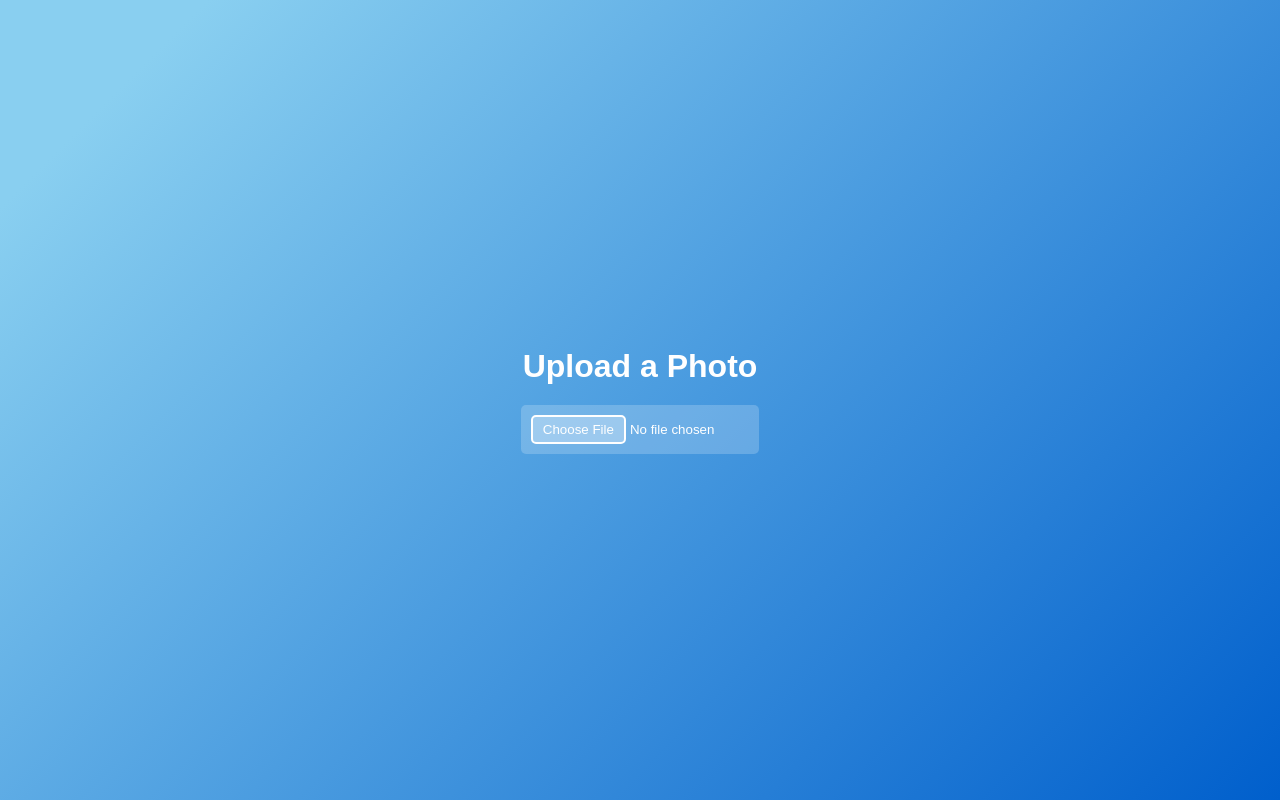
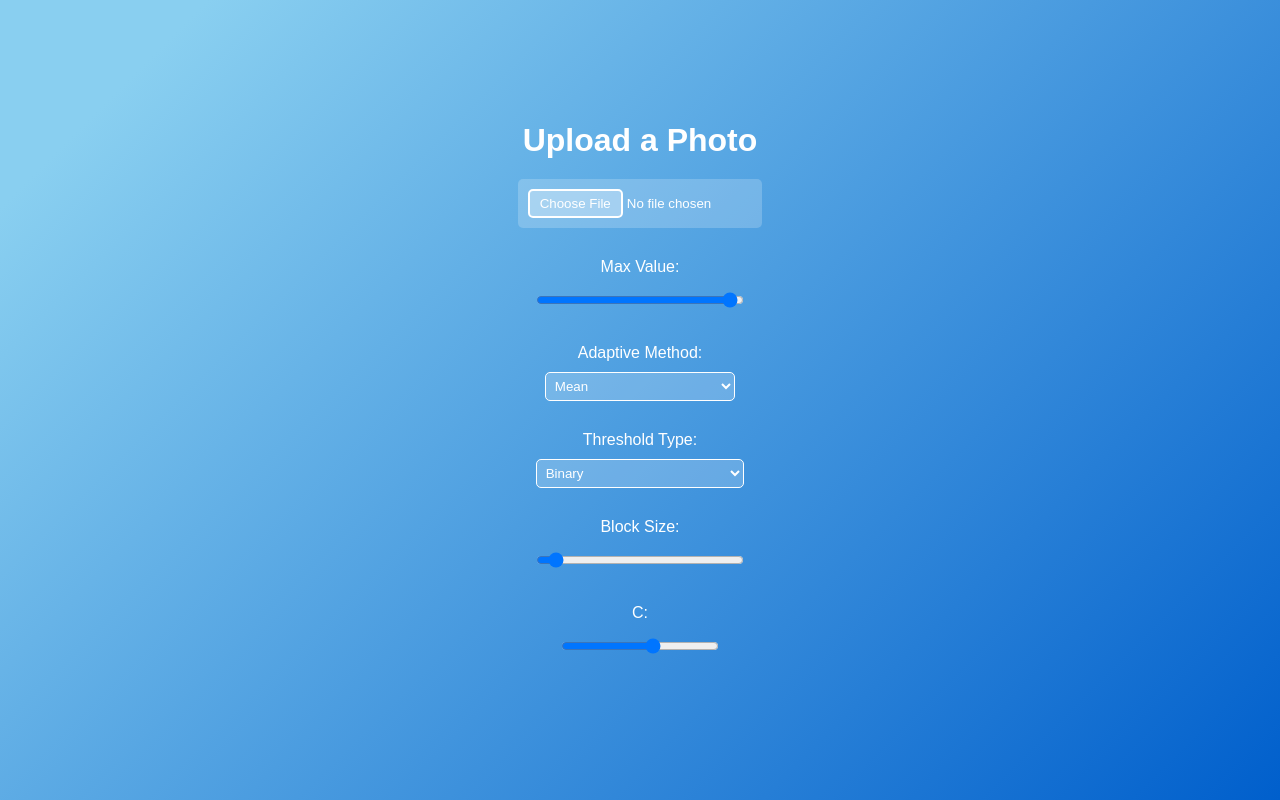
Before and after one commit to Rtycz/img_to_stl_converter, a Flask app: page / in a window 1280 px wide. Run offline with Flask 3, Linux system fonts and the light colour scheme.

Commit message:
[CNOV-7] add opencv binarization (#8)
* [CONV-7] add discolour image

* [CONV-7] add fast adaptiveThreshold parameters

* [CONV-7] fix problem with only first working

---------

Co-authored-by: Kurdyukov Anton Gennadyevich <akurdyukov@ozon.ru>

```diff
--- a/app.py
+++ b/app.py
@@ -1,16 +1,20 @@
-from flask import Flask, render_template, request, redirect, url_for, jsonify
+from flask import Flask, render_template, request, redirect, url_for, jsonify, send_from_directory
 import os
 from datetime import datetime, timedelta
 import threading
 import time
+import cv2
+import numpy as np
+from werkzeug.utils import secure_filename
 
 app = Flask(__name__)
 app.config['UPLOAD_FOLDER'] = 'static/uploads'
+app.config['PROCESSED_FOLDER'] = 'static/processed'
 app.config['MAX_AGE'] = timedelta(minutes=30)  # Установите время жизни файла
 
-# Убедитесь, что папка для загрузок существует
-if not os.path.exists(app.config['UPLOAD_FOLDER']):
-    os.makedirs(app.config['UPLOAD_FOLDER'])
+# Убедитесь, что папки для загрузок и обработанных файлов существуют
+os.makedirs(app.config['UPLOAD_FOLDER'], exist_ok=True)
+os.makedirs(app.config['PROCESSED_FOLDER'], exist_ok=True)
 
 @app.route('/')
 def index():
@@ -29,12 +33,44 @@ def upload_photo():
     if photo:
         # Генерация префикса на основе текущей даты и времени
         prefix = datetime.now().strftime("%d_%m_%Y_%H_%M_%S_%f")[:-4]
-        filename = f"{prefix}_{photo.filename}"
+        filename = f"{prefix}_{secure_filename(photo.filename)}"
         photo_path = os.path.join(app.config['UPLOAD_FOLDER'], filename)
         photo.save(photo_path)
-        return jsonify({'message': 'Photo uploaded successfully!', 'filename': filename})
+
+        # Обработка изображения с параметрами по умолчанию
+        processed_filename = process_image(photo_path, filename)
+
+        return jsonify({'message': 'Photo uploaded and processed successfully!', 'filename': filename, 'processed_filename': processed_filename})
 
     return jsonify({'error': 'Upload failed'}), 500
+
+@app.route('/process-image', methods=['POST'])
+def process_image_with_params():
+    data = request.get_json()
+    filename = data.get('filename')
+    maxValue = int(data.get('maxValue', 255))
+    adaptiveMethod = data.get('adaptiveMethod', 'ADAPTIVE_THRESH_GAUSSIAN_C')
+    thresholdType = data.get('thresholdType', 'THRESH_BINARY')
+    blockSize = int(data.get('blockSize', 11))
+    C = int(data.get('C', 2))
+
+    photo_path = os.path.join(app.config['UPLOAD_FOLDER'], filename)
+    processed_filename = process_image(photo_path, filename, maxValue, adaptiveMethod, thresholdType, blockSize, C)
+
+    return jsonify({'processed_filename': processed_filename})
+
+def process_image(photo_path, filename, maxValue=255, adaptiveMethod='ADAPTIVE_THRESH_GAUSSIAN_C', thresholdType='THRESH_BINARY', blockSize=11, C=2):
+    # Чтение изображения
+    image = cv2.imread(photo_path, cv2.IMREAD_GRAYSCALE)
+    # Применение адаптивного порога
+    adaptive_method = getattr(cv2, adaptiveMethod)
+    threshold_type = getattr(cv2, thresholdType)
+    processed_image = cv2.adaptiveThreshold(image, maxValue, adaptive_method, threshold_type, blockSize, C)
+    # Сохранение обработанного изображения
+    processed_filename = f"processed_{filename}"
+    processed_path = os.path.join(app.config['PROCESSED_FOLDER'], processed_filename)
+    cv2.imwrite(processed_path, processed_image)
+    return processed_filename
 
 @app.route('/delete', methods=['POST'])
 def delete_photos():
@@ -42,23 +78,24 @@ def delete_photos():
     filenames = data.get('filenames', [])
     for filename in filenames:
         file_path = os.path.join(app.config['UPLOAD_FOLDER'], filename)
+        processed_path = os.path.join(app.config['PROCESSED_FOLDER'], f"processed_{filename}")
         if os.path.exists(file_path):
             os.remove(file_path)
-            print(f"Deleted {filename}")
-        else:
-            print(f"File {filename} not found!")
+        if os.path.exists(processed_path):
+            os.remove(processed_path)
     return 'Photos deleted successfully!'
 
 def cleanup_old_files():
     """Удаление файлов, которые старше установленного времени жизни."""
     now = datetime.now()
-    for filename in os.listdir(app.config['UPLOAD_FOLDER']):
-        file_path = os.path.join(app.config['UPLOAD_FOLDER'], filename)
-        if os.path.isfile(file_path):
-            file_time = datetime.fromtimestamp(os.path.getmtime(file_path))
-            if now - file_time > app.config['MAX_AGE']:
-                os.remove(file_path)
-                print(f"Deleted {filename}")
+    for folder in [app.config['UPLOAD_FOLDER'], app.config['PROCESSED_FOLDER']]:
+        for filename in os.listdir(folder):
+            file_path = os.path.join(folder, filename)
+            if os.path.isfile(file_path):
+                file_time = datetime.fromtimestamp(os.path.getmtime(file_path))
+                if now - file_time > app.config['MAX_AGE']:
+                    os.remove(file_path)
+                    print(f"Deleted {filename}")
 
 def start_cleanup_thread():
     """Запуск фонового потока для периодической очистки старых файлов."""
--- a/static/js/script.js
+++ b/static/js/script.js
@@ -1,4 +1,4 @@
-// static/js/scripts.js
+// static/js/script.js
 
 let uploadedFilenames = []; // Список для хранения имен загруженных файлов
 
@@ -9,11 +9,14 @@ document.getElementById('photoInput').addEventListener('change', function(event)
         const preview = document.getElementById('preview');
         const loader = document.getElementById('loader');
         const previewImage = document.getElementById('previewImage');
+        const processedImageContainer = document.getElementById('processedImageContainer');
+        const processedImage = document.getElementById('processedImage');
 
         // Показать индикатор загрузки
         loader.style.display = 'block';
         preview.style.display = 'block';
         previewImage.style.display = 'none';
+        processedImageContainer.style.display = 'none';
 
         reader.onload = function(e) {
             // Отображение превью изображения после загрузки
@@ -34,6 +37,8 @@ document.getElementById('photoInput').addEventListener('change', function(event)
         }).then(response => response.json())
           .then(data => {
               uploadedFilenames.push(data.filename); // Добавление имени файла в список
+              // Отображение обработанного изображения
+              updateProcessedImage(data.filename);
           }).catch(error => {
               console.error('Ошибка при загрузке фото:', error);
           });
@@ -58,3 +63,49 @@ window.addEventListener('beforeunload', function(event) {
           });
     }
 });
+
+// Функция для обновления обработанного изображения
+function updateProcessedImage(filename) {
+    const maxValue = document.getElementById('maxValue').value;
+    const adaptiveMethod = document.getElementById('adaptiveMethod').value;
+    const thresholdType = document.getElementById('thresholdType').value;
+    const blockSize = document.getElementById('blockSize').value;
+    const C = document.getElementById('C').value;
+
+    fetch('/process-image', {
+        method: 'POST',
+        headers: {
+            'Content-Type': 'application/json'
+        },
+        body: JSON.stringify({
+            filename,
+            maxValue,
+            adaptiveMethod,
+            thresholdType,
+            blockSize,
+            C
+        })
+    }).then(response => response.json())
+      .then(data => {
+          const processedImage = document.getElementById('processedImage');
+          const processedImageContainer = document.getElementById('processedImageContainer');
+          processedImage.src = `/static/processed/${data.processed_filename}?t=${new Date().getTime()}`;
+          processedImageContainer.style.display = 'block';
+      }).catch(error => {
+          console.error('Ошибка при обработке изображения:', error);
+      });
+}
+
+// Обработчики изменения параметров
+document.getElementById('maxValue').addEventListener('input', updateProcessedImageWithCurrentFilename);
+document.getElementById('adaptiveMethod').addEventListener('change', updateProcessedImageWithCurrentFilename);
+document.getElementById('thresholdType').addEventListener('change', updateProcessedImageWithCurrentFilename);
+document.getElementById('blockSize').addEventListener('input', updateProcessedImageWithCurrentFilename);
+document.getElementById('C').addEventListener('input', updateProcessedImageWithCurrentFilename);
+
+function updateProcessedImageWithCurrentFilename() {
+    if (uploadedFilenames.length > 0) {
+        const currentFilename = uploadedFilenames[uploadedFilenames.length - 1];
+        updateProcessedImage(currentFilename);
+    }
+}
--- a/templates/index.html
+++ b/templates/index.html
@@ -11,6 +11,7 @@
             margin: 0;
             padding: 0;
             display: flex;
+            flex-direction: column;
             justify-content: center;
             align-items: center;
             height: 100vh;
@@ -87,17 +88,56 @@
             background-color: rgba(255, 255, 255, 0.5);
         }
 
+        /* Стили для контейнера обработанного изображения */
+        #processedImageContainer {
+            margin: 20px auto;
+            display: none;
+            border: 2px solid #fff;
+            border-radius: 10px;
+            overflow: hidden;
+        }
+
+        #processedImageContainer img {
+            width: 100%;
+            height: auto;
+            display: block;
+            border-radius: 8px;
+        }
+
+        /* Стили для элементов управления */
+        .controls {
+            margin: 20px auto;
+            display: flex;
+            flex-direction: column;
+            align-items: center;
+        }
+
+        .controls label {
+            margin: 10px;
+            font-size: 1em;
+        }
+
+        .controls input[type="range"], .controls select {
+            margin: 10px;
+            width: 80%;
+            padding: 5px;
+            border-radius: 5px;
+            border: 1px solid #fff;
+            background-color: rgba(255, 255, 255, 0.2);
+            color: white;
+        }
+
         /* Медиазапросы для адаптивности */
         /* Альбомная ориентация */
         @media (orientation: landscape) {
-            #preview {
+            #preview, #processedImageContainer {
                 width: 35vw; /* 35% от ширины окна просмотра */
             }
         }
 
         /* Портретная ориентация */
         @media (orientation: portrait) {
-            #preview {
+            #preview, #processedImageContainer {
                 width: 70vw; /* 70% от ширины окна просмотра */
             }
         }
@@ -113,6 +153,34 @@
             <div class="loader" id="loader"></div>
             <img id="previewImage" src="" alt="Image Preview">
         </div>
+        <div class="controls">
+            <label>
+                Max Value: <input type="range" id="maxValue" min="0" max="255" step="1" value="255">
+            </label>
+            <label>
+                Adaptive Method:
+                <select id="adaptiveMethod">
+                    <option value="ADAPTIVE_THRESH_MEAN_C">Mean</option>
+                    <option value="ADAPTIVE_THRESH_GAUSSIAN_C">Gaussian</option>
+                </select>
+            </label>
+            <label>
+                Threshold Type:
+                <select id="thresholdType">
+                    <option value="THRESH_BINARY">Binary</option>
+                    <option value="THRESH_BINARY_INV">Binary Inverted</option>
+                </select>
+            </label>
+            <label>
+                Block Size: <input type="range" id="blockSize" min="3" max="255" step="2" value="11">
+            </label>
+            <label>
+                C: <input type="range" id="C" min="-10" max="10" step="1" value="2">
+            </label>
+        </div>
+        <div id="processedImageContainer">
+            <img id="processedImage" src="" alt="Processed Image">
+        </div>
     </div>
 </body>
 </html>
```
